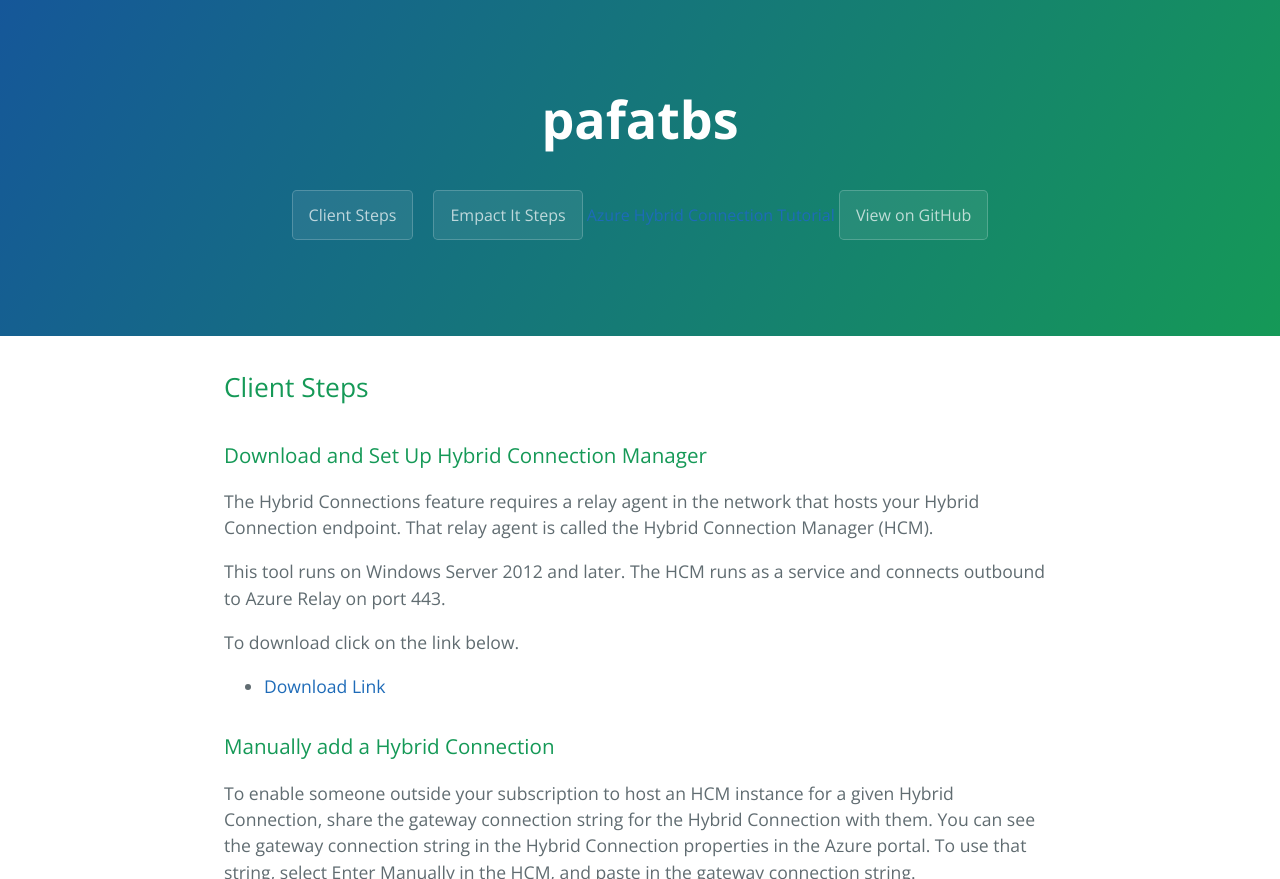
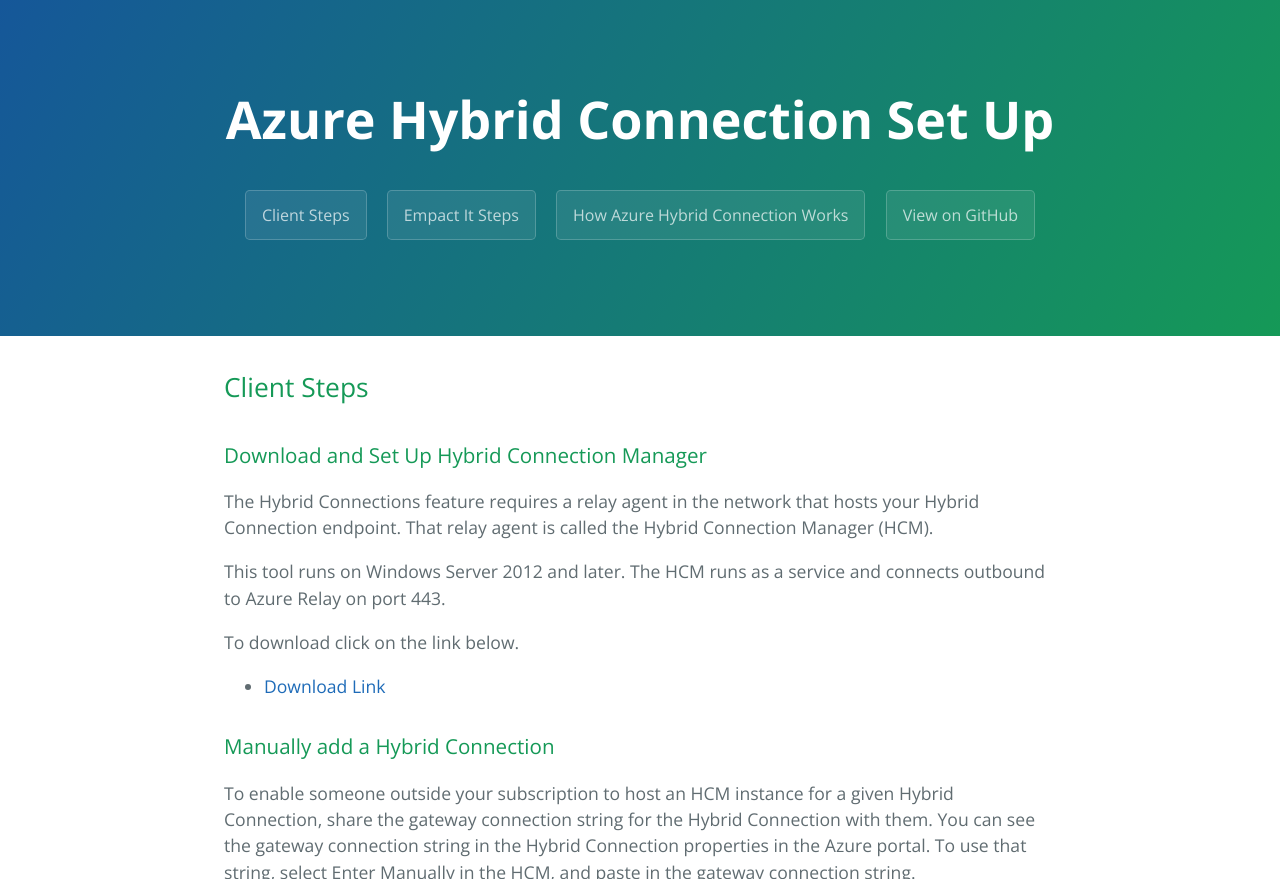
Before and after one commit to PrimeDev-team/azure-hybrid-connections, a Jekyll site: the page built from client-steps.md, in a window 1280 px wide, cut to the strip 0-879 px from the top of the page. Built offline with Jekyll 4.4.1, drawn with Linux system fonts in a browser that asks for light colours.

Commit message:
final fixes

```diff
--- a/_layouts/template.html
+++ b/_layouts/template.html
@@ -11,7 +11,7 @@
   </head>
   <body>
     <section class="page-header">
-      <h1 class="project-name">pafatbs</h1>
+      <h1 class="project-name">Azure Hybrid Connection Set Up</h1>
       <h2 class="project-tagline"></h2>
       {% for page in site.pages %}
         <a href= {{ page.filename }} class="btn">{{ page.title }}</a>
```
Also changed, not shown: index.md (+5 -0 lines).
